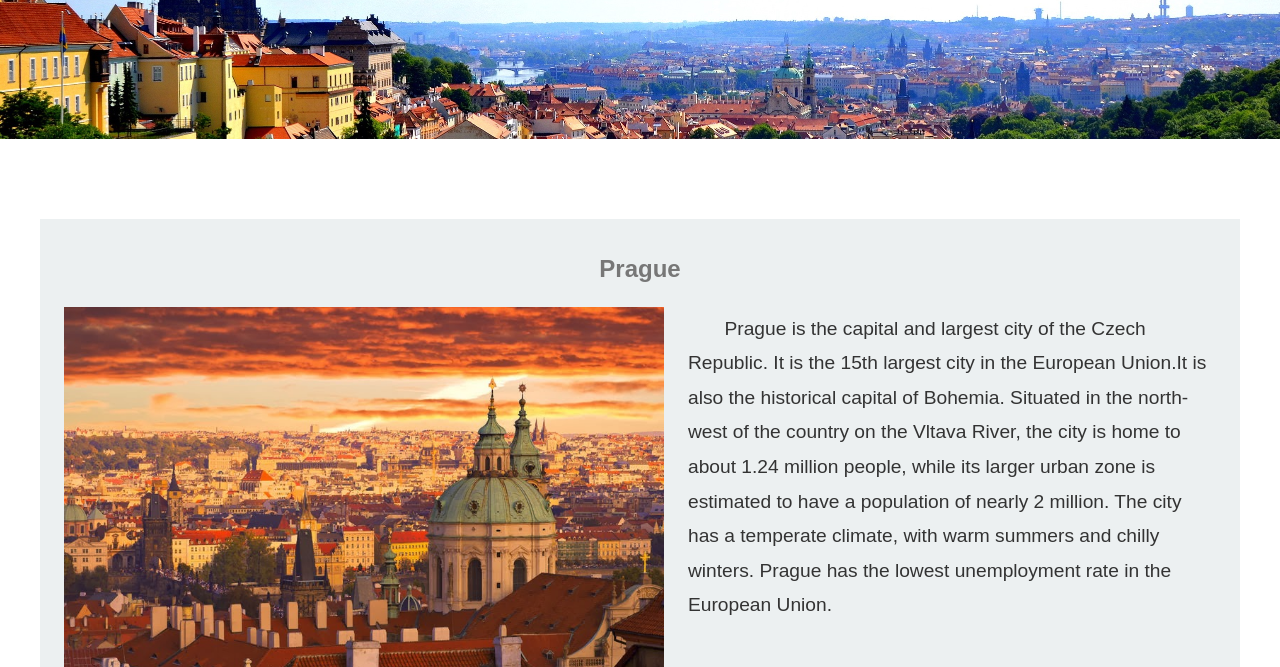
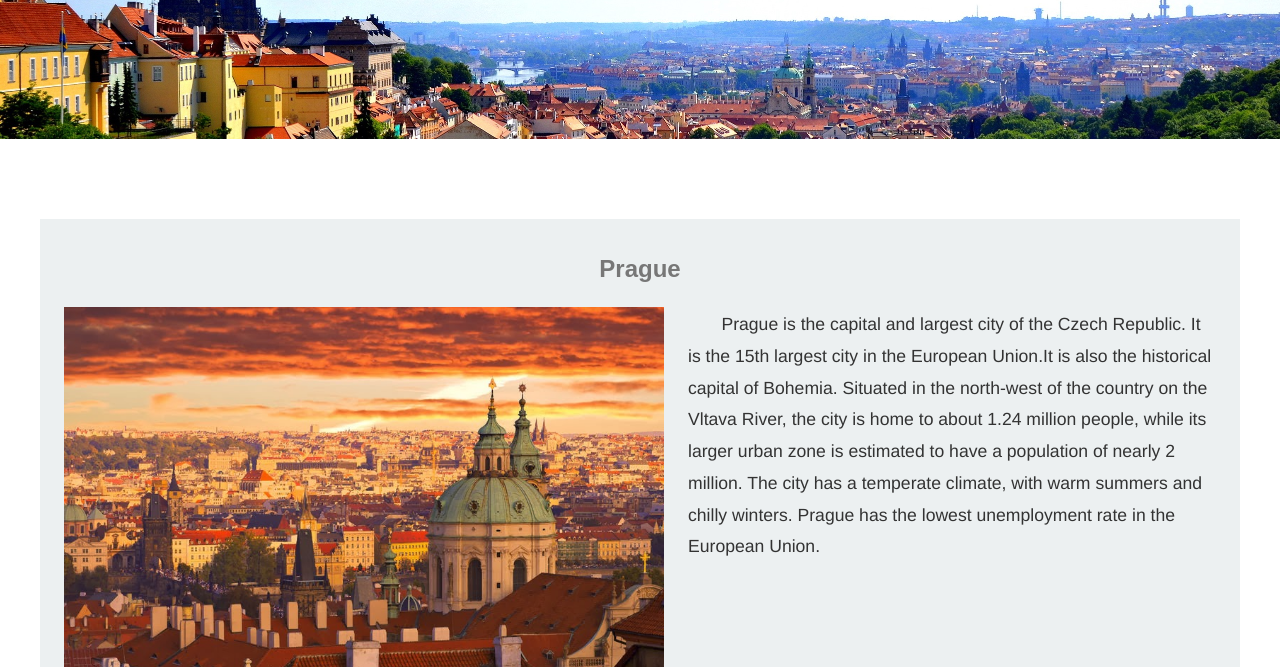
Before and after one commit to AbBoris/Git-Hometask, a plain HTML site: page index.html in a window 1280 px wide. Shown: the part 133-800 px from the top of the page. Drawn offline with Linux system fonts and the light colour scheme.

Commit message:
changed the font of articles paragraphs

```diff
--- a/styles/main.css
+++ b/styles/main.css
@@ -50,7 +50,8 @@ article img {
 }
 
 article p {
-	font-size: 1.2em;
+	font-family: Helvetica, Arial, sans-serif;
+	font-size: 1.1em;
 	line-height: 1.8em;
 	text-indent: 1.9em;
 	color: #333;
```
